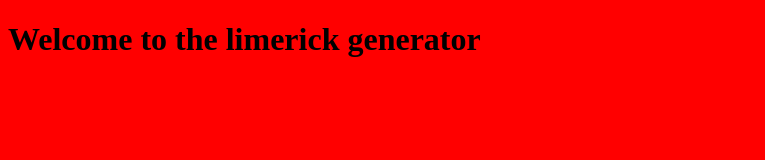
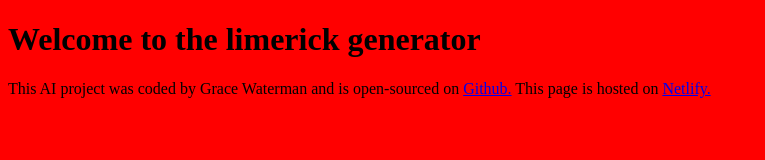
Before and after one commit to graceewat/AI-generated-limericks, a plain HTML site: page index.html in a window 1280 px wide. Shown: the whole page, without its empty margins (0-765 px from the left). Drawn offline with Linux system fonts and the light colour scheme.

Commit message:
Updated index.html with footer and links

```diff
--- a/index.html
+++ b/index.html
@@ -9,5 +9,17 @@
   <body>
     <h1>Welcome to the limerick generator</h1>
     <script src="src/index.js"></script>
+    <footer>
+      This AI project was coded by Grace Waterman and is open-sourced on
+      <a
+        href="https://github.com/graceewat/AI-generated-limericks"
+        target="blank"
+        >Github.</a
+      >
+      This page is hosted on
+      <a href="https://graces-ai-limericks.netlify.app/" target="blank"
+        >Netlify.</a
+      >
+    </footer>
   </body>
 </html>
```
